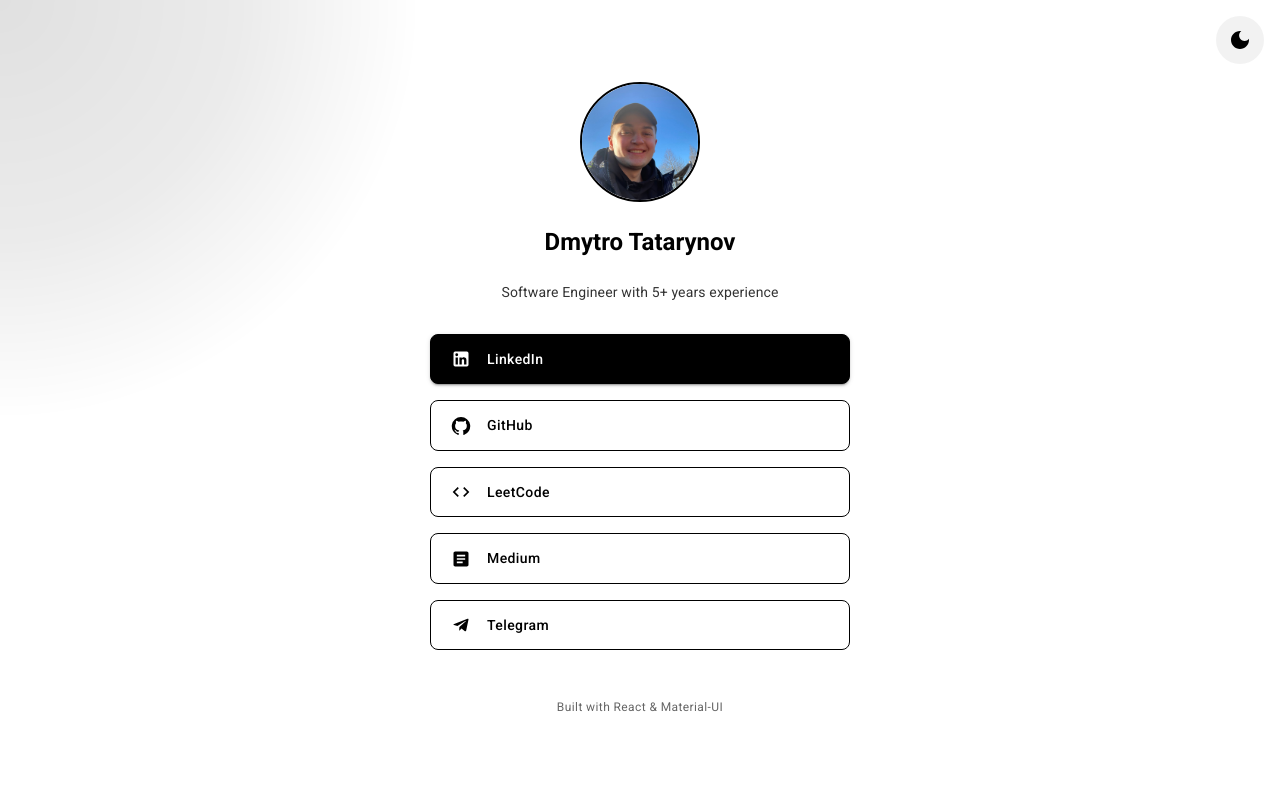
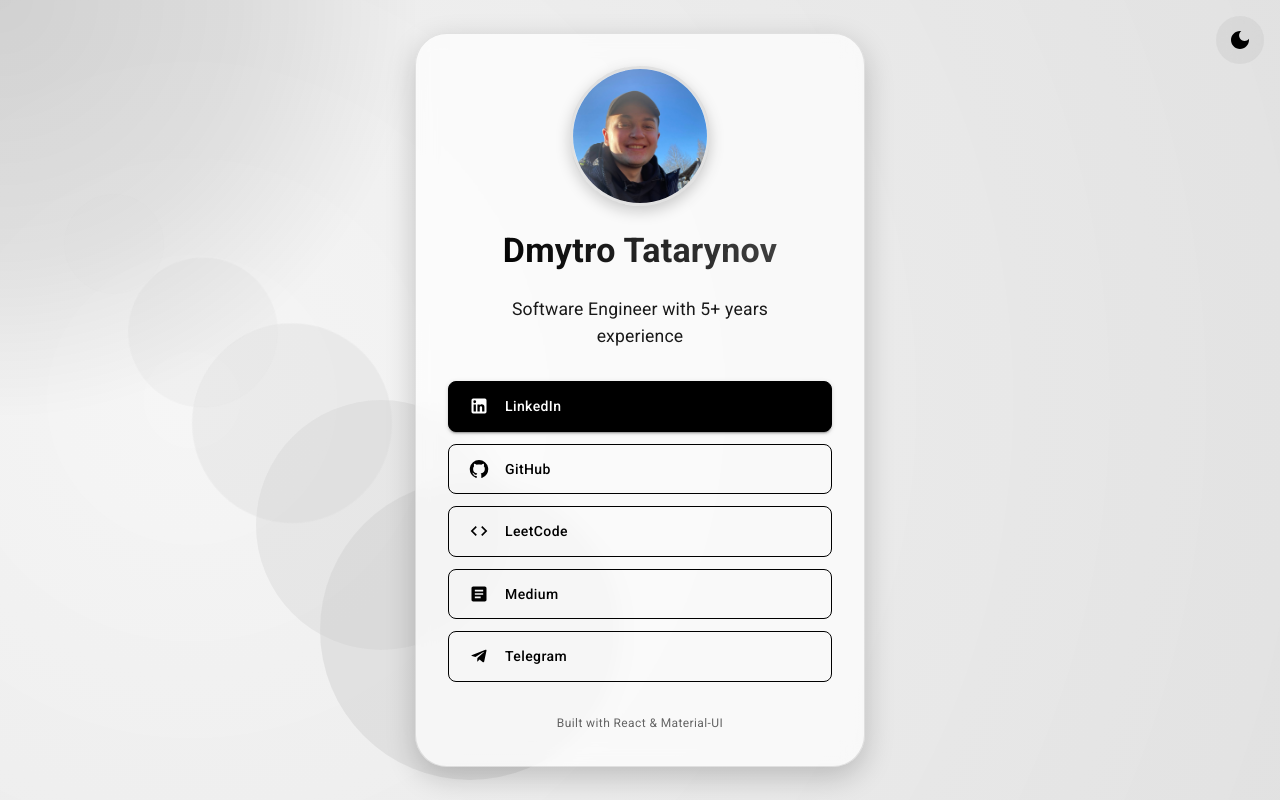
Before and after one commit to tatarynovdima/dmytro-tatarynov-links, a React (Vite) app: page / in a window 1280 px wide. Built offline with nearby package versions, Linux system fonts and the light colour scheme.

Commit message:
Small changes and add background animation

```diff
--- a/src/App.jsx
+++ b/src/App.jsx
@@ -109,6 +109,65 @@
         <ThemeProvider theme={theme}>
             <CssBaseline />
 
+            {/* Background Elements */}
+            <Box
+                sx={{
+                    position: 'fixed',
+                    top: 0,
+                    left: 0,
+                    right: 0,
+                    bottom: 0,
+                    background: isDarkMode
+                        ? 'radial-gradient(circle at 15% 50%, rgba(33, 33, 33, 0.9) 0%, rgba(0, 0, 0, 0.95) 100%)'
+                        : 'radial-gradient(circle at 15% 50%, rgba(245, 245, 245, 0.9) 0%, rgba(224, 224, 224, 0.95) 100%)',
+                    zIndex: -1,
+                }}
+            />
+
+            {/* Animated Background Elements */}
+            <Box
+                sx={{
+                    position: 'fixed',
+                    top: 0,
+                    left: 0,
+                    right: 0,
+                    bottom: 0,
+                    zIndex: -1,
+                    overflow: 'hidden',
+                    opacity: 0.3,
+                }}
+            >
+                {[...Array(5)].map((_, i) => (
+                    <Box
+                        key={i}
+                        sx={{
+                            position: 'absolute',
+                            width: 100 + i * 50,
+                            height: 100 + i * 50,
+                            borderRadius: '50%',
+                            background: isDarkMode
+                                ? `rgba(128, 128, 128, ${0.1 + i * 0.1})`
+                                : `rgba(128, 128, 128, ${0.05 + i * 0.1})`,
+                            top: `${20 + i * 10}%`,
+                            left: `${5 + i * 5}%`,
+                            animation: 'float 15s ease-in-out infinite',
+                            animationDelay: `${i * 2}s`,
+                            '@keyframes float': {
+                                '0%': {
+                                    transform: 'translateY(0) rotate(0deg)',
+                                },
+                                '50%': {
+                                    transform: `translateY(${20 + i * 5}px) rotate(${90 + i * 30}deg)`,
+                                },
+                                '100%': {
+                                    transform: 'translateY(0) rotate(0deg)',
+                                },
+                            },
+                        }}
+                    />
+                ))}
+            </Box>
+
             {/* Cursor Follower Effect */}
             <CursorFollower isDarkMode={isDarkMode} />
 
@@ -127,6 +186,7 @@
                     size="large"
                     sx={{
                         backgroundColor: 'rgba(128, 128, 128, 0.1)',
+                        backdropFilter: 'blur(10px)',
                         '&:hover': {
                             backgroundColor: 'rgba(128, 128, 128, 0.2)',
                         },
@@ -145,14 +205,25 @@
                     alignItems: 'center',
                     justifyContent: 'center',
                     py: 4,
+                    position: 'relative',
                 }}
             >
                 <Fade in={mounted} timeout={1000}>
                     <Box
                         sx={{
                             width: '100%',
-                            maxWidth: 420,
+                            maxWidth: 450,
                             textAlign: 'center',
+                            background: isDarkMode
+                                ? 'rgba(18, 18, 18, 0.7)'
+                                : 'rgba(255, 255, 255, 0.7)',
+                            backdropFilter: 'blur(10px)',
+                            borderRadius: 4,
+                            p: 4,
+                            boxShadow: '0 10px 30px rgba(0, 0, 0, 0.2)',
+                            border: isDarkMode
+                                ? '1px solid rgba(255, 255, 255, 0.1)'
+                                : '1px solid rgba(0, 0, 0, 0.1)',
                         }}
                     >
                         <Stack spacing={3} alignItems="center" sx={{ mb: 4 }}>
@@ -160,40 +231,52 @@
                                 src={profileData.avatar}
                                 alt={`${profileData.name} profile picture`}
                                 sx={{
-                                    width: 120,
-                                    height: 120,
+                                    width: 140,
+                                    height: 140,
                                     fontSize: '3rem',
                                     fontWeight: 'bold',
-                                    mb: 1,
+                                    mb: 2,
+                                    border: isDarkMode
+                                        ? '3px solid rgba(255, 255, 255, 0.2)'
+                                        : '3px solid rgba(0, 0, 0, 0.1)',
+                                    boxShadow: '0 5px 15px rgba(0, 0, 0, 0.2)',
                                 }}
                             >
                                 {profileData.name.split(' ').map(name => name[0]).join('')}
                             </Avatar>
 
                             <Typography
-                                variant="h5"
+                                variant="h4"
                                 component="h1"
                                 sx={{
-                                    fontWeight: 600,
+                                    fontWeight: 700,
                                     mb: 1,
+                                    background: isDarkMode
+                                        ? 'linear-gradient(45deg, #fff, #aaa)'
+                                        : 'linear-gradient(45deg, #000, #444)',
+                                    backgroundClip: 'text',
+                                    textFillColor: 'transparent',
+                                    WebkitBackgroundClip: 'text',
+                                    WebkitTextFillColor: 'transparent',
                                 }}
                             >
                                 {profileData.name}
                             </Typography>
 
                             <Typography
-                                variant="body2"
+                                variant="body1"
                                 color="text.secondary"
                                 sx={{
-                                    opacity: 0.8,
+                                    opacity: 0.9,
                                     maxWidth: 300,
+                                    fontSize: '1.1rem',
                                 }}
                             >
                                 {profileData.bio}
                             </Typography>
                         </Stack>
 
-                        <Stack spacing={0} sx={{ width: '100%' }}>
+                        <Stack spacing={1.5} sx={{ width: '100%' }}>
                             {profileData.links.map((link, index) => (
                                 <LinkButton
                                     key={index}
```
